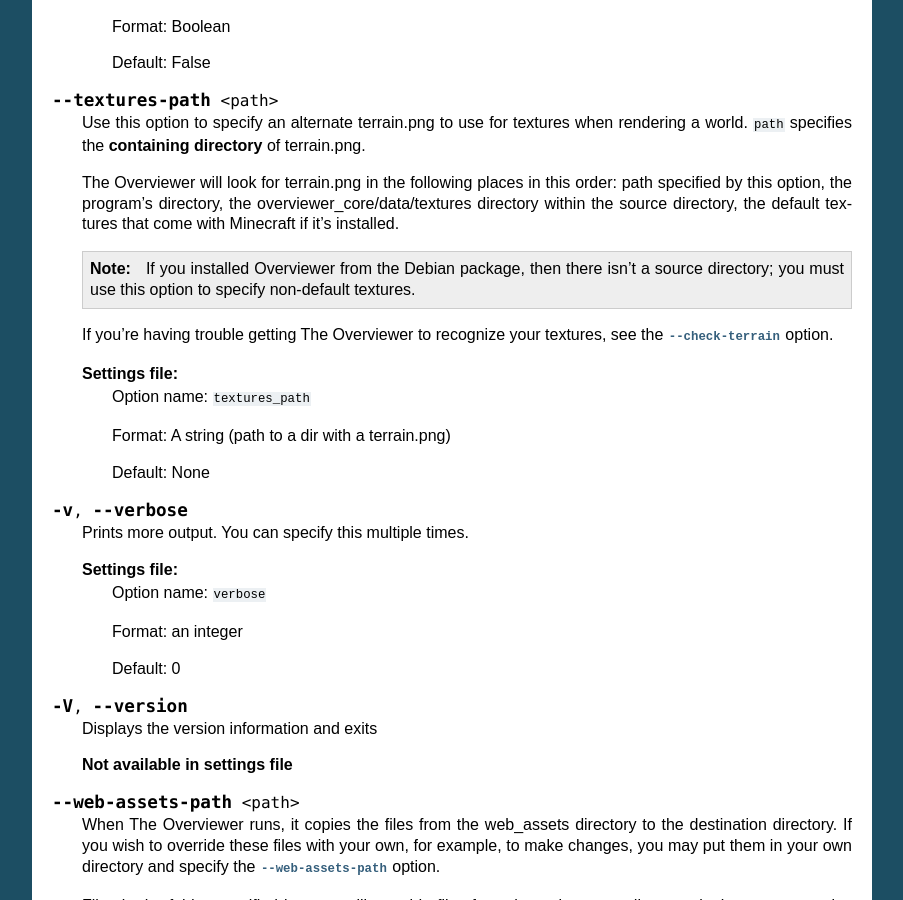
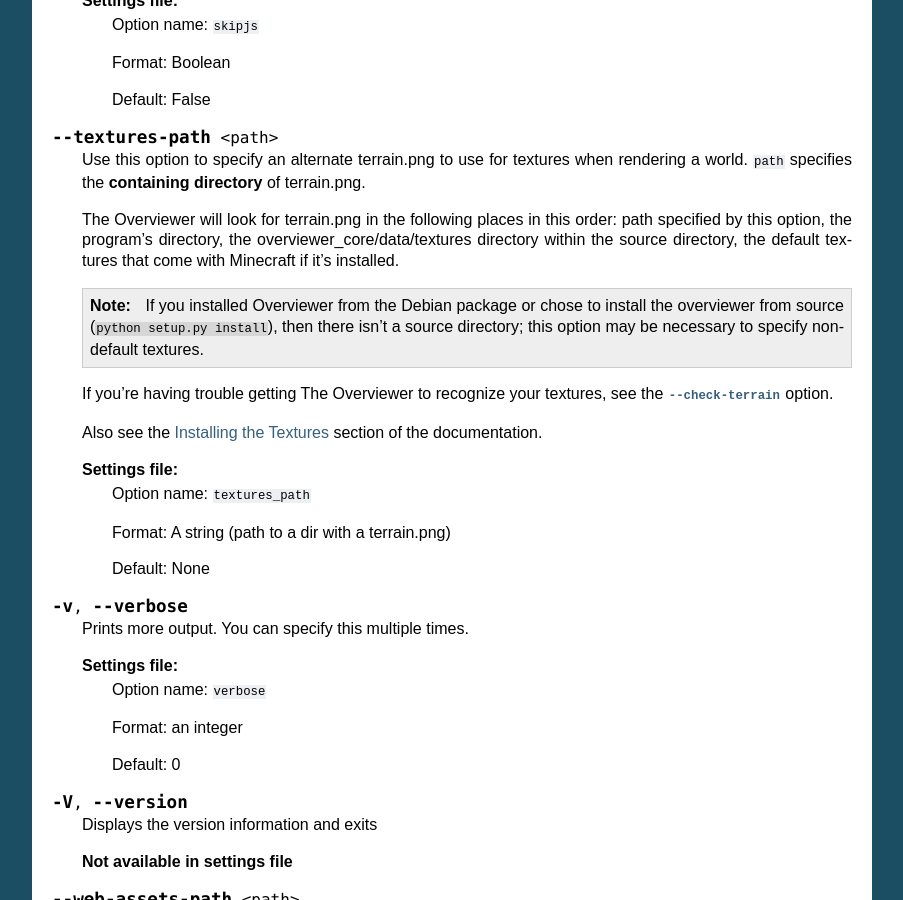
Before and after one commit to overviewer/Minecraft-Overviewer, a Sphinx documentation site: the page built from docs/options.rst, in a window 1280 px wide and 900 px high, scrolled down 5239 px. Shown: the whole window, without its empty margins (198-1101 px from the left). Built offline with Sphinx 7.4.7, drawn with Linux system fonts in a browser that asks for light colours; some of the changed text lies outside the part shown.

Commit message:
fixed typo, clarified some things, added cross-ref

```diff
--- a/docs/options.rst
+++ b/docs/options.rst
@@ -73,7 +73,7 @@
 
     Incomplete list of common render-modes for your convenience:
 
-    * normal,
+    * normal
     * lighting
     * night
 
@@ -82,7 +82,7 @@
 
         Format: a list of strings.
 
-        Default: ["normal"]
+        Default: only render the normal mode
 
     See the `Render Modes`_ section for more information.
 
@@ -143,6 +143,8 @@
     This is useful for debugging terrain.png path problems, especially with
     :option:`--textures-path`. Use this to see what terrain.png your current
     setup has selected.
+
+    See the :ref:`installing-textures` section for an example.
 
     **Not available in settings file**
 
@@ -310,12 +312,15 @@
 
     .. note::
 
-        If you installed Overviewer from the Debian package, then there isn't a
-        source directory; you must use this option to specify non-default
-        textures.
+        If you installed Overviewer from the Debian package or chose to install
+        the overviewer from source (``python setup.py install``), then there
+        isn't a source directory; this option may be necessary to specify
+        non-default textures.
 
     If you're having trouble getting The Overviewer to recognize your textures,
     see the :option:`--check-terrain` option.
+
+    Also see the :ref:`installing-textures` section of the documentation.
 
     **Settings file:**
         Option name: ``textures_path``
--- a/docs/running.rst
+++ b/docs/running.rst
@@ -59,6 +59,8 @@
 something inside your world, run the command again and Overviewer will
 automatically re-render only what's needed.
 
+.. _installing-textures:
+
 Installing the Textures
 =======================
 If you're running on a machine without the Minecraft client installed, you will
@@ -89,10 +91,10 @@
   installations, you will need to specify the path... see the next bullet.
 
 * You can put a terrain.png file anywhere you want and point to its location
-  with the ``--textures-path`` option. This should point to the directory containing
+  with the :option:`--textures-path` option. This should point to the directory containing
   the terrain.png, not to the file itself.
 
-Note: the ``--check-terrain`` option is useful for debugging terrain.png issues.
+Note: the :option:`--check-terrain` option is useful for debugging terrain.png issues.
 For example::
 
     $ ./overviewer.py --check-terrain
```
